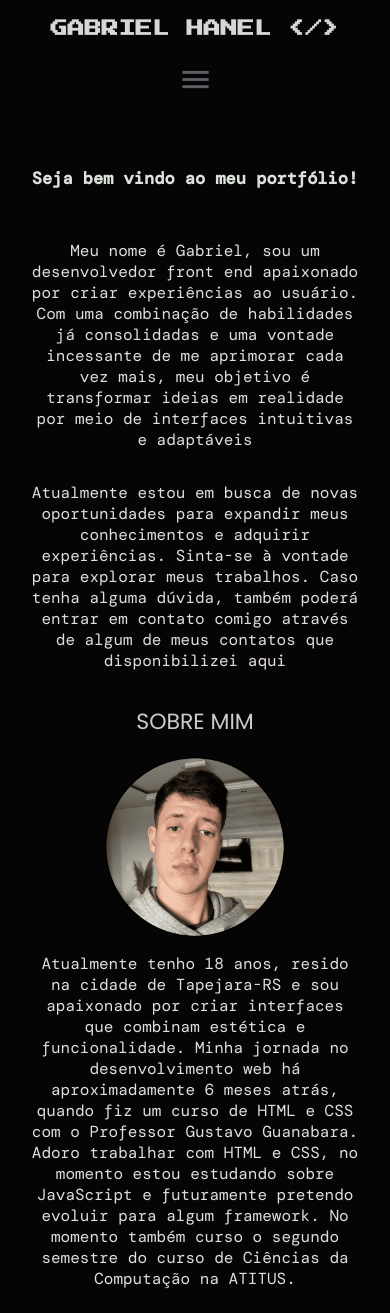
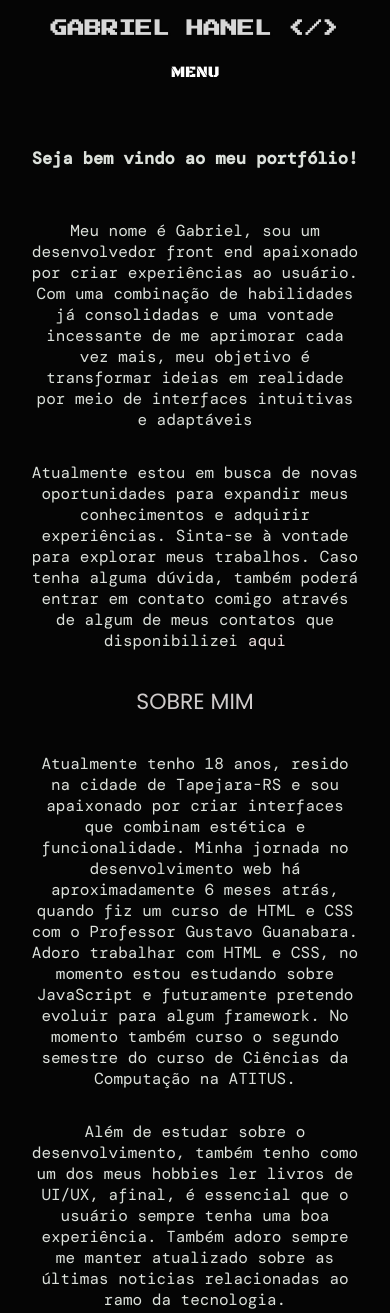
Before and after one commit to Gabrielhanel/Portfolio, a plain HTML site: page index.html in a window 390 px wide. Shown: the top 1313 px of the page. Drawn offline with nearby package versions, Linux system fonts and the light colour scheme; some packages are replaced by stand-ins of ours; a script that the page names is missing; a web font is replaced by a local one.

Commit message:
Projeto final

```diff
--- a/estilos/style.css
+++ b/estilos/style.css
@@ -40,6 +40,7 @@ body {
     align-items: center;
     justify-content: center;
 }
+
 .textosobremim{
     width: 600px;
     text-align: center;
@@ -76,10 +77,9 @@ h3 {
     width: 35px;
 }
 .textmenu {
-    color: #8b7d7d;
+    color: white;
 }
 .textmenu:hover {
-    color: rgb(10, 107, 197);
     transition: 0.7s;
 }
 nav ul {
@@ -132,10 +132,11 @@ nav ul li a:hover {
     }
 
 .menu-toggle:hover {
-    color: #0468fdee;
+    color: #ffffffee;
     transition: 0.6s;
     background-color: darkgray;
     border-radius: 10px 10px;
+    background-color: #004db3;
 }
 .menu-toggle:active {
     color: #0a3ba7;
@@ -251,6 +252,7 @@ h3 > p, a {
     padding-left: 0px;
     padding-right: 0px;
     color: black;
+
 }
 p {
     font-family: 'DM Mono';
--- a/index.html
+++ b/index.html
@@ -14,8 +14,7 @@
                 GABRIEL HANEL &lt;/&gt;
             </div>
             <div class="menu-toggle">
-                <img class="imagemenu" src="imagens/home.png" alt="">
-                <!--<span class="textmenu">MENU</span>-->
+                <span class="textmenu">MENU</span>
             </div>
                     <nav>
                         <ul class="menu">
@@ -84,8 +83,7 @@
                 <h2>
                     SOBRE MIM
                 </h2>
-                <div class="myphotodiv">
-                    <img class="myphoto" src="imagens/FA85B0D3-3959-434B-A251-2938E36198DF (1) (1) (2) (1) (1) (1) (1) (2) (1).png" alt="Minha foto">
+
                 </div>
                 <div class="alinhatextosobremim">
                     <p class="textosobremim">
@@ -135,11 +133,11 @@
                         <div class="projetosfilho">
                             <h3>PROJETO AINDA <br> EM ANDAMENTO..</h3>
                             <img src="imagens/cafe.png" alt="Café">
-                            <br>
                     </div>
                 </div>
             </section>
             <section id="cursos">
+                <br>
                 <h2>
                     CURSOS E FORMAÇÕES
                 </h2>
```
Also changed, not shown: imagens/home.png (deleted).
